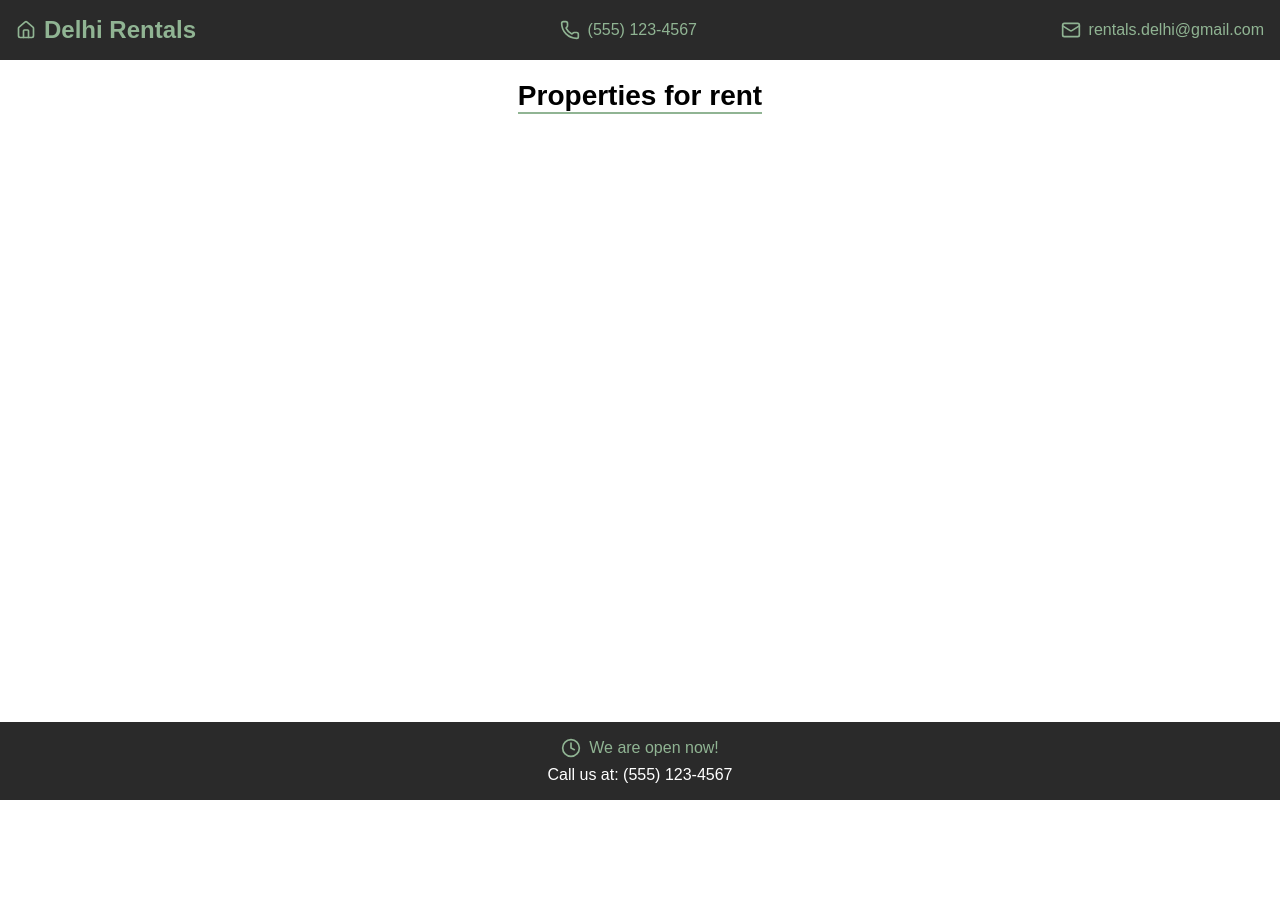
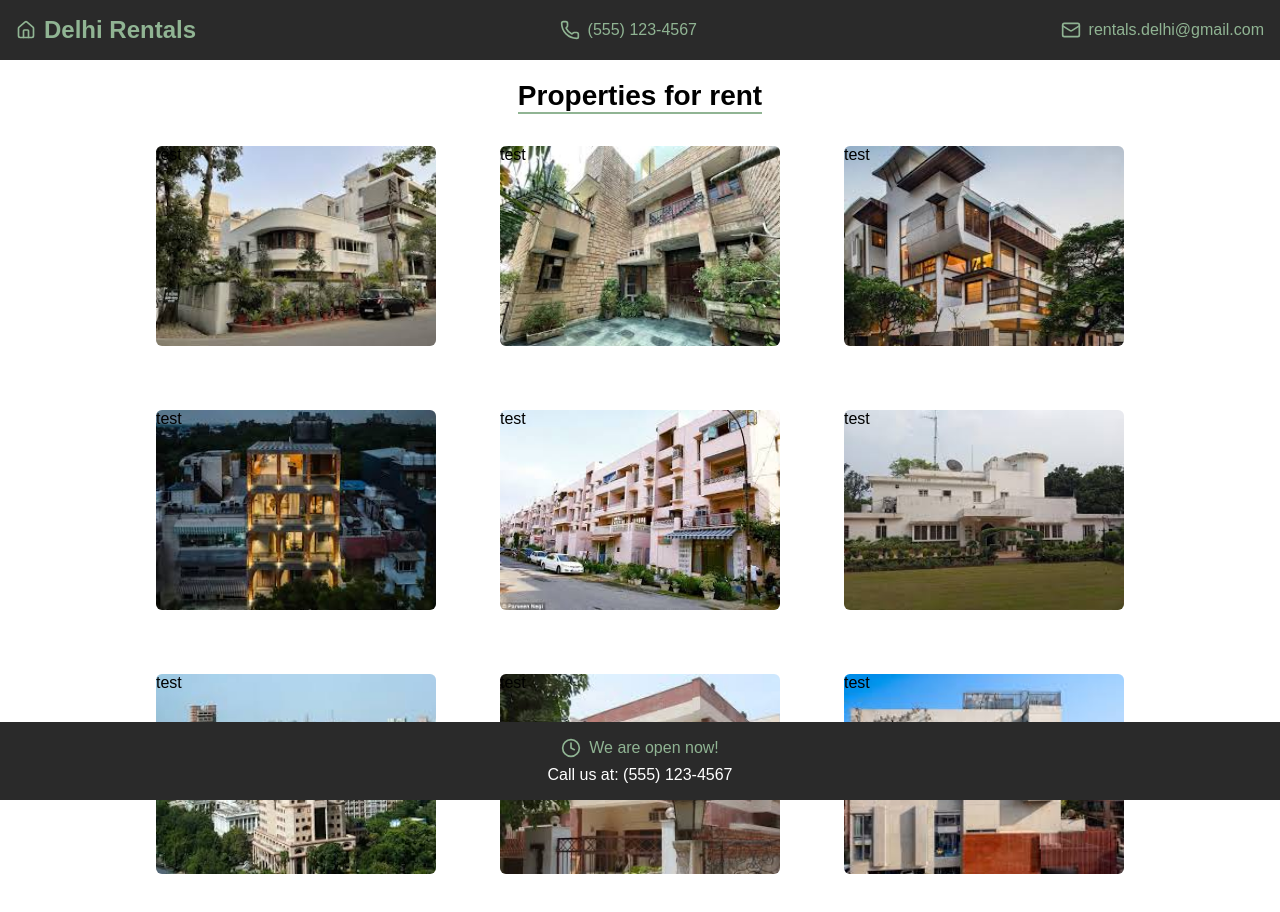
Before and after one commit to vidhi-thakur/practise-projects, a React (Vite) app in the folder delhi-rentals/: page / in a window 1280 px wide. Shown: the top 912 px of the page. Before the commit the page ends 800 px from the top, so only its background shows below. Built offline with nearby package versions, Linux system fonts and the light colour scheme.

Commit message:
added property list section & a basic image section

```diff
--- a/delhi-rentals/src/components/propertyList/PropertyList.jsx
+++ b/delhi-rentals/src/components/propertyList/PropertyList.jsx
@@ -1,7 +1,22 @@
-// import styles from './PropertyList.module.css';
+import styles from "./PropertyList.module.css";
+
+import { properties as list } from "../../data/properties";
+import ImageSection from "./imageSection/ImageSection";
+import PropertyAttribute from "./propertyAttribute/PropertyAttribute";
 
 const PropertyList = () => {
-  return <div></div>;
+  return (
+    <div className={styles.container}>
+      {list.map((l) => {
+        return (
+          <div className={styles.property}>
+            <ImageSection img={l.image} />
+            <PropertyAttribute />
+          </div>
+        );
+      })}
+    </div>
+  );
 };
 
 export default PropertyList;
--- a/delhi-rentals/src/components/propertyList/PropertyList.module.css
+++ b/delhi-rentals/src/components/propertyList/PropertyList.module.css
@@ -0,0 +1,13 @@
+.container {
+  margin: 2rem auto 10rem;
+  display: flex;
+  max-width: 80%;
+  flex-wrap: wrap;
+  justify-content: center;
+  gap: 4rem;
+}
+
+.property {
+  border-radius: 6px;
+  overflow: hidden;
+}
--- a/delhi-rentals/src/components/propertyList/imageSection/ImageSection.jsx
+++ b/delhi-rentals/src/components/propertyList/imageSection/ImageSection.jsx
@@ -1,7 +1,16 @@
-// import styles from './ImageSection.module.css';
+import styles from "./ImageSection.module.css";
 
-const ImageSection = () => {
-  return <div></div>;
+const ImageSection = ({ img }) => {
+  const imgStyles = {
+    background: `url(${img})`,
+    backgroundRepeat: "no-repeat",
+    backgroundSize: "cover",
+  };
+  return (
+    <div style={imgStyles} className={styles.container}>
+      test
+    </div>
+  );
 };
 
 export default ImageSection;
--- a/delhi-rentals/src/components/propertyList/imageSection/ImageSection.module.css
+++ b/delhi-rentals/src/components/propertyList/imageSection/ImageSection.module.css
@@ -0,0 +1,4 @@
+.container {
+  width: 280px;
+  height: 200px;
+}
--- /dev/null
+++ b/delhi-rentals/src/data/properties.js
@@ -0,0 +1,110 @@
+export const properties = [
+    {
+      id: 1,
+      bedrooms: 2,
+      bathroom: 2,
+      area: 950,
+      propertyType: "house",
+      isAvailable: true,
+      address: "Rohini Sector 15, Delhi",
+      cost: "₹28,000/month",
+      availableFrom: "2026-08-01",
+      image: "/image1.jpg"
+    },
+    {
+      id: 2,
+      bedrooms: 3,
+      bathroom: 3,
+      area: 1450,
+      propertyType: "house",
+      isAvailable: false,
+      address: "Janakpuri, Delhi",
+      cost: "₹42,000/month",
+      availableFrom: "2026-09-10",
+      image: "/image2.jpg"
+    },
+    {
+      id: 3,
+      bedrooms: 1,
+      bathroom: 1,
+      area: 600,
+      propertyType: "house",
+      isAvailable: true,
+      address: "Laxmi Nagar, Delhi",
+      cost: "₹18,000/month",
+      availableFrom: "2026-07-15",
+      image: "/image3.jpg"
+    },
+    {
+      id: 4,
+      bedrooms: 4,
+      bathroom: 4,
+      area: 2200,
+      propertyType: "house",
+      isAvailable: true,
+      address: "Greater Kailash 2, Delhi",
+      cost: "₹85,000/month",
+      availableFrom: "2026-08-20",
+      image: "/image4.jpg"
+    },
+    {
+      id: 5,
+      bedrooms: 2,
+      bathroom: 2,
+      area: 1100,
+      propertyType: "house",
+      isAvailable: false,
+      address: "Dwarka Sector 12, Delhi",
+      cost: "₹32,000/month",
+      availableFrom: "2026-10-01",
+      image: "/image5.jpg"
+    },
+    {
+      id: 6,
+      bedrooms: 3,
+      bathroom: 2,
+      area: 1350,
+      propertyType: "house",
+      isAvailable: true,
+      address: "Pitampura, Delhi",
+      cost: "₹39,000/month",
+      availableFrom: "2026-07-25",
+      image: "/image6.jpg"
+    },
+    {
+      id: 7,
+      bedrooms: 5,
+      bathroom: 5,
+      area: 3200,
+      propertyType: "house",
+      isAvailable: true,
+      address: "Vasant Kunj, Delhi",
+      cost: "₹1,20,000/month",
+      availableFrom: "2026-09-05",
+      image: "/image7.jpg"
+    },
+    {
+      id: 8,
+      bedrooms: 2,
+      bathroom: 1,
+      area: 850,
+      propertyType: "house",
+      isAvailable: false,
+      address: "Uttam Nagar, Delhi",
+      cost: "₹22,000/month",
+      availableFrom: "2026-08-12",
+      image: "/image8.jpg"
+    },
+    {
+      id: 9,
+      bedrooms: 3,
+      bathroom: 3,
+      area: 1600,
+      propertyType: "house",
+      isAvailable: true,
+      address: "Saket, Delhi",
+      cost: "₹58,000/month",
+      availableFrom: "2026-07-30",
+      image: "/image9.jpg"
+    }
+  ];
```
